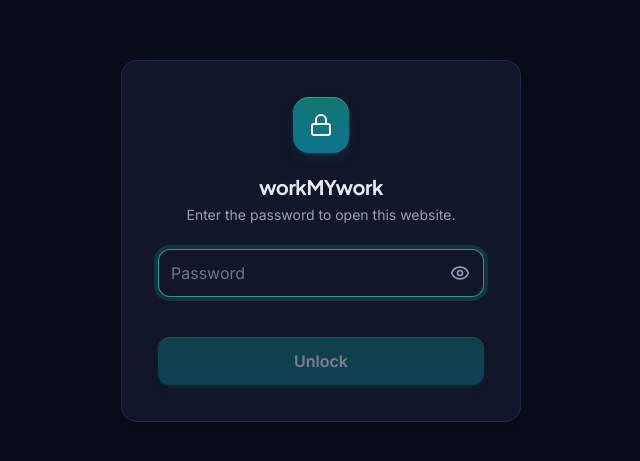
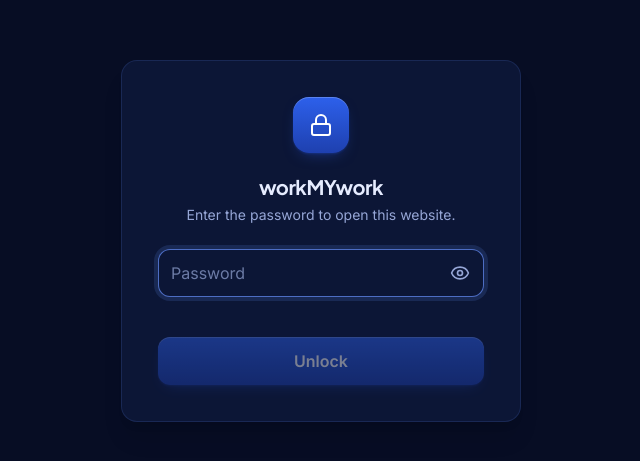
Before and after one commit to kaleemkhanissb313-code/my-work, a React (Vite) app: page /notes in a window 1280 px wide. Shown: the part 159-620 px from the top of the page, without its empty margins (319-959 px from the left). Built offline with nearby package versions, Linux system fonts and the light colour scheme; no server answers.

Commit message:
Single royal-blue theme across the app (light and dark)
Co-Authored-By: Claude Opus 5.5 <noreply@anthropic.com>

```diff
--- a/index.html
+++ b/index.html
@@ -9,7 +9,7 @@
     <meta name="author" content="Kaleem" />
     <meta name="robots" content="index, follow, max-image-preview:large" />
     <link rel="canonical" href="https://kaleemkhanissb313-code.github.io/my-work/" />
-    <meta name="theme-color" content="#111317" />
+    <meta name="theme-color" content="#070d24" />
     <meta name="color-scheme" content="dark light" />
     <link rel="icon" type="image/svg+xml" href="/icon.svg" />
     <link rel="apple-touch-icon" href="/icon.svg" />
--- a/src/components/Logo.tsx
+++ b/src/components/Logo.tsx
@@ -2,6 +2,8 @@ import { useId } from 'react'
 
 /** Brand teal from the workMYwork logo. */
 export const BRAND_TEAL = '#4aa3a6'
+/** In the app the logo follows the theme's single accent colour (royal blue by default). */
+const BRAND_ACCENT = 'rgb(var(--accent))'
 
 /**
  * "work MY work" wordmark (vector, so it stays sharp at any size). The second "work" uses the current text colour,
@@ -16,8 +18,8 @@ export function Wordmark({ className, title = 'workMYwork' }: { className?: stri
         <clipPath id={`${id}-white`}><polygon points="121,0 200,0 200,72 181,72" /></clipPath>
       </defs>
       <g fontFamily="'Plus Jakarta Sans Variable', 'Plus Jakarta Sans', Inter, system-ui, sans-serif" fontWeight={700}>
-        <text x="0" y="50" fontSize="44" fill={BRAND_TEAL} letterSpacing="-1">work</text>
-        <circle cx="150" cy="36" r="34" fill={BRAND_TEAL} clipPath={`url(#${id}-teal)`} />
+        <text x="0" y="50" fontSize="44" style={{ fill: BRAND_ACCENT }} letterSpacing="-1">work</text>
+        <circle cx="150" cy="36" r="34" style={{ fill: BRAND_ACCENT }} clipPath={`url(#${id}-teal)`} />
         <circle cx="150" cy="36" r="34" fill="#f1f3f5" clipPath={`url(#${id}-white)`} />
         <circle cx="150" cy="36" r="34" fill="none" stroke="currentColor" strokeOpacity="0.12" />
         <text x="150" y="49" fontSize="34" fontWeight={800} textAnchor="middle" fill="#15171c" letterSpacing="-1.5">MY</text>
@@ -31,9 +33,9 @@ export function Wordmark({ className, title = 'workMYwork' }: { className?: stri
 export function BrandMark({ className, title = 'workMYwork' }: { className?: string; title?: string }) {
   return (
     <svg viewBox="0 0 64 64" className={className} role="img" aria-label={title}>
-      <path d="M32 5 9 13v17c0 15 10 25 23 30" fill="none" stroke={BRAND_TEAL} strokeWidth="5" strokeLinejoin="round" strokeLinecap="round" />
+      <path d="M32 5 9 13v17c0 15 10 25 23 30" fill="none" style={{ stroke: BRAND_ACCENT }} strokeWidth="5" strokeLinejoin="round" strokeLinecap="round" />
       <path d="M32 5l23 8v17c0 15-10 25-23 30" fill="none" stroke="currentColor" strokeWidth="5" strokeLinejoin="round" strokeLinecap="round" />
-      <path d="M32 48V20M21 31l11-11 11 11" fill="none" stroke={BRAND_TEAL} strokeWidth="5" strokeLinecap="round" strokeLinejoin="round" />
+      <path d="M32 48V20M21 31l11-11 11 11" fill="none" style={{ stroke: BRAND_ACCENT }} strokeWidth="5" strokeLinecap="round" strokeLinejoin="round" />
     </svg>
   )
 }
--- a/src/index.css
+++ b/src/index.css
@@ -4,47 +4,50 @@
 
 /* ---------- Design tokens (RGB triplets so Tailwind can apply alpha) ---------- */
 :root {
-  --bg: 244 245 250;
+  /* One royal-blue system: surfaces, lines and text are all tinted from the same blue. */
+  --bg: 240 244 255;
   --surface: 255 255 255;
-  --raised: 236 238 246;
-  --line: 214 218 232;
-  --fg: 17 20 39;
-  --muted: 88 96 122;
-  /* Accent (default "teal"). --accent/--accent2 are for text, rings and highlights;
+  --raised: 232 238 253;
+  --line: 207 218 246;
+  --fg: 14 24 56;
+  --muted: 78 93 136;
+  /* Accent (default "royal blue"). --accent/--accent2 are for text, rings and highlights;
      --btn-from/--btn-to are darker so white button text keeps WCAG AA contrast (≥ 4.5:1). */
-  --accent: 15 118 110;
-  --accent2: 14 116 144;
+  --accent: 37 84 222;
+  --accent2: 29 78 216;
   --on-accent: 255 255 255;
-  --btn-from: 15 118 110;
-  --btn-to: 14 116 144;
+  --btn-from: 45 96 235;
+  --btn-to: 30 64 175;
+  /* Status colours stay recognisable (errors must look like errors); everything else is blue. */
   --ok: 5 150 105;
   --warn: 180 83 9;
   --danger: 220 38 38;
-  --home: 77 124 15;
+  /* Area colours are shades of the same blue (no rainbow). */
+  --home: 30 64 175;
   --work: 37 99 235;
-  --life: 219 39 119;
-  --secure: 217 119 6;
-  --shadow: 15 23 42;
+  --life: 59 91 219;
+  --secure: 29 78 216;
+  --shadow: 23 37 84;
   color-scheme: light;
 }
 .dark {
-  --bg: 9 12 26;
-  --surface: 17 22 42;
-  --raised: 26 32 58;
-  --line: 44 52 86;
-  --fg: 232 235 250;
-  --muted: 150 158 190;
-  --accent: 45 212 191;
-  --accent2: 34 211 238;
-  --on-accent: 9 12 26;
+  --bg: 7 13 36;
+  --surface: 12 22 54;
+  --raised: 20 34 76;
+  --line: 34 52 104;
+  --fg: 230 236 255;
+  --muted: 150 166 214;
+  --accent: 104 146 255;
+  --accent2: 132 166 255;
+  --on-accent: 7 13 36;
   --ok: 52 211 153;
   --warn: 251 191 36;
   --danger: 248 113 113;
-  --home: 163 230 53;
-  --work: 96 165 250;
-  --life: 244 114 182;
-  --secure: 251 191 36;
-  --shadow: 0 0 0;
+  --home: 125 160 255;
+  --work: 104 146 255;
+  --life: 147 176 255;
+  --secure: 120 154 255;
+  --shadow: 2 6 23;
   color-scheme: dark;
 }
 
@@ -174,18 +177,23 @@
   .prose-editor p.is-editor-empty:first-child::before { content: attr(data-placeholder); @apply text-muted/60 float-left h-0 pointer-events-none; }
 }
 
-/* Dashboard colour grading: every card is tinted by its category colour (--tone), using the theme tokens so light and dark both work. */
-.dash-hero { background-image: linear-gradient(135deg, rgb(var(--accent) / 0.16), rgb(var(--work) / 0.08) 45%, rgb(var(--life) / 0.10)); border-color: rgb(var(--accent) / 0.30); }
-.dash-grad-text { background-image: linear-gradient(90deg, rgb(var(--accent)), rgb(var(--accent2)) 50%, rgb(var(--life))); -webkit-background-clip: text; background-clip: text; color: transparent; }
-.dash-tint { background: rgb(var(--tone) / 0.12); border-color: rgb(var(--tone) / 0.30); }
-.dash-tint:hover { background: rgb(var(--tone) / 0.20); }
-.dash-tile { background-image: linear-gradient(160deg, rgb(var(--tone) / 0.18), rgb(var(--tone) / 0.04)); border-color: rgb(var(--tone) / 0.28); }
-.dash-tile:hover { border-color: rgb(var(--tone) / 0.55); }
-.dash-chip { background: rgb(var(--tone) / 0.18); color: rgb(var(--tone)); }
-.dash-tone > .card { position: relative; overflow: hidden; border-color: rgb(var(--tone) / 0.22);
-  background-image: linear-gradient(180deg, rgb(var(--tone) / 0.09), transparent 55%); }
-.dash-tone > .card::before { content: ''; position: absolute; inset: 0 0 auto 0; height: 3px; background: linear-gradient(90deg, rgb(var(--tone)), rgb(var(--tone) / 0.15)); }
-.dash-tone > .card h2 > span:first-child { background: rgb(var(--tone) / 0.16); color: rgb(var(--tone)); }
+/* Dashboard: one blue, used in lighter and darker steps for depth (no per-section colours). */
+.dash-hero { background-image: linear-gradient(135deg, rgb(var(--accent) / 0.16), rgb(var(--accent2) / 0.05) 55%, rgb(var(--accent) / 0.10)); border-color: rgb(var(--accent) / 0.28); }
+.dash-grad-text { background-image: linear-gradient(90deg, rgb(var(--accent2)), rgb(var(--accent))); -webkit-background-clip: text; background-clip: text; color: transparent; }
+.dash-tint { background: rgb(var(--accent) / 0.08); border-color: rgb(var(--accent) / 0.22); }
+.dash-tint:hover { background: rgb(var(--accent) / 0.15); }
+.dash-tint svg { color: rgb(var(--accent)) !important; }
+.dash-tile { background-image: linear-gradient(160deg, rgb(var(--accent) / 0.12), rgb(var(--accent) / 0.02)); border-color: rgb(var(--accent) / 0.20); }
+.dash-tile:hover { border-color: rgb(var(--accent) / 0.50); }
+.dash-chip { background: rgb(var(--accent) / 0.14); color: rgb(var(--accent)); }
+.dash-tone > .card { position: relative; overflow: hidden; border-color: rgb(var(--accent) / 0.16);
+  background-image: linear-gradient(180deg, rgb(var(--accent) / 0.06), transparent 50%); }
+.dash-tone > .card::before { content: ''; position: absolute; inset: 0 0 auto 0; height: 2px; background: linear-gradient(90deg, rgb(var(--accent) / 0.9), rgb(var(--accent) / 0.05)); }
+.dash-tone > .card h2 > span:first-child { background: rgb(var(--accent) / 0.12); color: rgb(var(--accent)); }
+
+/* Shell: sidebar and top bar carry the same blue, a touch deeper than the page. */
+aside.glass { background-image: linear-gradient(180deg, rgb(var(--accent) / 0.07), rgb(var(--accent) / 0.02)); }
+header.glass { background-image: linear-gradient(90deg, rgb(var(--accent) / 0.05), transparent 60%); }
 
 /* FullCalendar theming */
 .fc { --fc-border-color: rgb(var(--line)); --fc-page-bg-color: transparent; --fc-neutral-bg-color: rgb(var(--raised)); --fc-today-bg-color: rgb(var(--accent) / 0.10); --fc-button-bg-color: rgb(var(--raised)); --fc-button-border-color: rgb(var(--line)); --fc-button-text-color: rgb(var(--fg)); --fc-button-hover-bg-color: rgb(var(--line)); --fc-button-active-bg-color: rgb(var(--accent)); --fc-button-active-border-color: rgb(var(--accent)); --fc-event-border-color: transparent; font-size: 0.85rem; }
--- a/src/services/settings.ts
+++ b/src/services/settings.ts
@@ -50,7 +50,7 @@ export function mergeSettings(stored: Partial<Settings> | undefined): Settings {
 
 /** Accent presets shown in Settings. `swatch` is the button gradient (from → to). */
 export const ACCENTS: { id: Exclude<Settings['accent'], 'custom'>; label: string; swatch: [string, string] }[] = [
-  { id: 'teal', label: 'Ocean teal', swatch: ['#0f766e', '#0e7490'] },
+  { id: 'teal', label: 'Royal blue', swatch: ['#2d60eb', '#1e40af'] },
   { id: 'violet', label: 'Royal violet', swatch: ['#6d28d9', '#1d4ed8'] },
   { id: 'sunset', label: 'Sunset', swatch: ['#c2410c', '#be185d'] },
   { id: 'gold', label: 'Gold', swatch: ['#b45309', '#a16207'] },
--- a/vite.config.ts
+++ b/vite.config.ts
@@ -16,8 +16,8 @@ export default defineConfig({
         name: 'workMYwork — Basic to Advanced',
         short_name: 'workMYwork',
         description: 'Private all-in-one workspace for life, work, projects and documents, plus GLAMIEX business tools.',
-        theme_color: '#111317',
-        background_color: '#111317',
+        theme_color: '#070d24',
+        background_color: '#070d24',
         display: 'standalone',
         start_url: '.',
         scope: '.',
```
